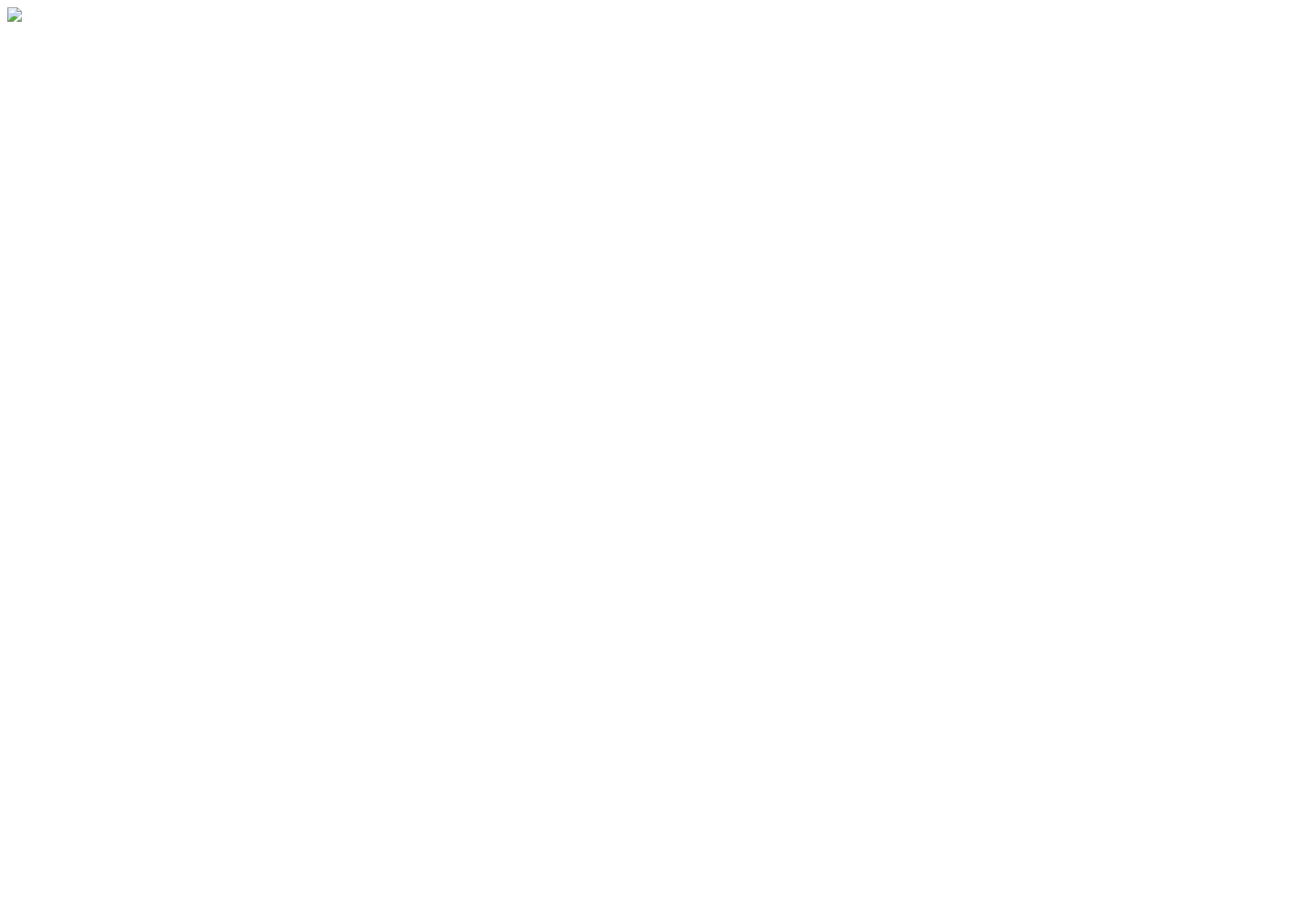
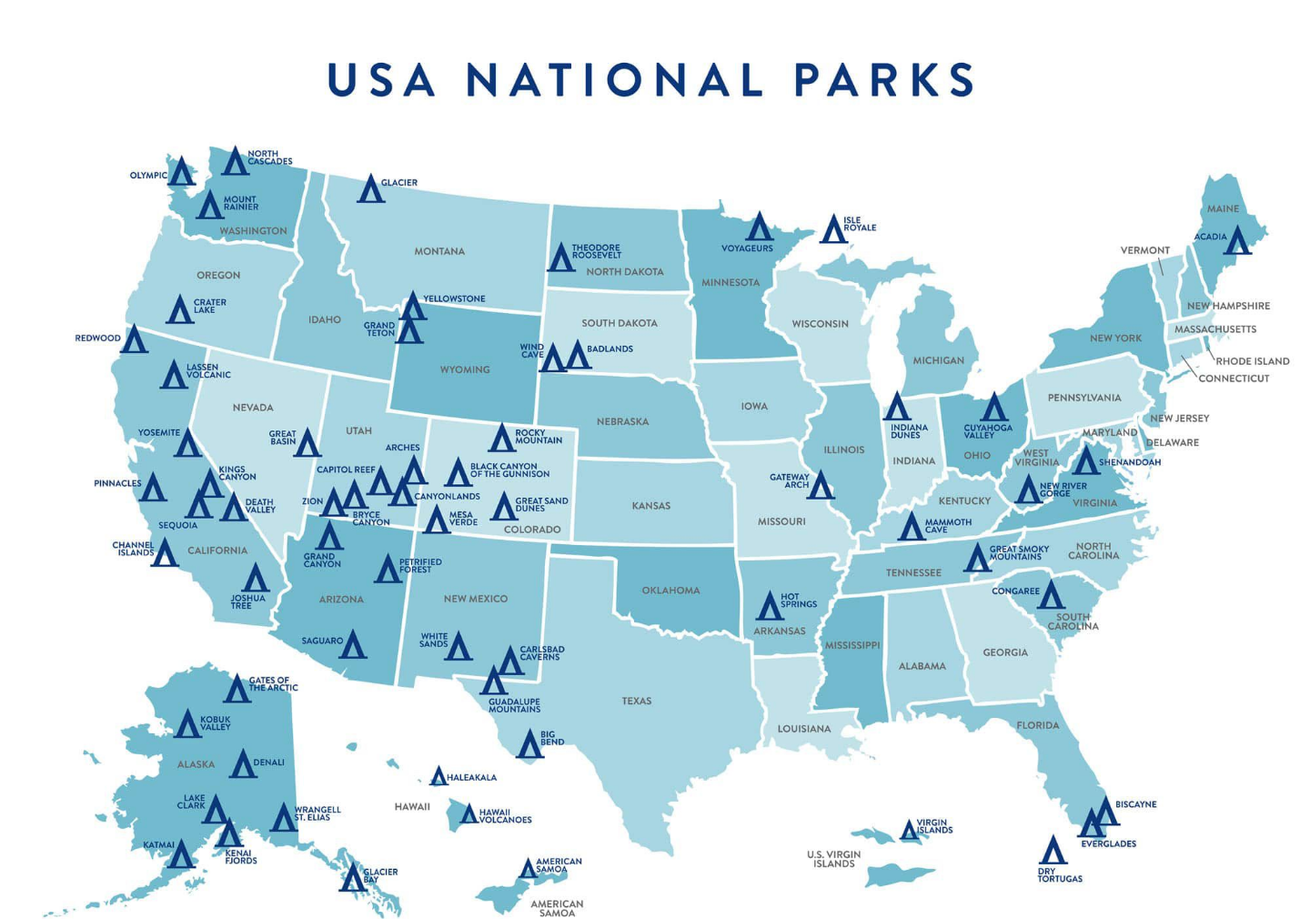
Before and after one commit to Leolinde/final-project, a plain HTML site: page map.html in a window 1280 px wide. Shown: the top 1010 px of the page at 91% size, 1440 px wide, since content can reach past the window. Before the commit the page ends 800 px from the top, so only its background shows below. Drawn offline with Linux system fonts and the light colour scheme; the site is published under a folder, as on GitHub Pages, so addresses that start at the root find nothing.

Commit message:
Add files via upload

```diff
--- a/map.html
+++ b/map.html
@@ -3,14 +3,14 @@
 <head>
     <meta charset="UTF-8">
     <meta name="viewport" content="width=device-width, initial-scale=1.0">
-    <link rel="stylesheet" href="/style/style.css">
+    <link rel="stylesheet" href="style/style.css">
     <title>Document</title>
 
 </head>
 <body>
 
 
-    <img src="/images/US_Map.jpg" class="main-img" usemap="#mainmap">
+    <img src="images/US_Map.jpg" class="main-img" usemap="#mainmap">
     <map name="mainmap">
         <area shape="circle" coords="200,190,20" href="https://www.nps.gov/olym/index.htm" target="_blank">
         <area shape="circle" coords="260,178,20" href="https://www.nps.gov/noca/index.htm" target="_blank">
```
Also changed, not shown: index.html (+2 -2 lines).
